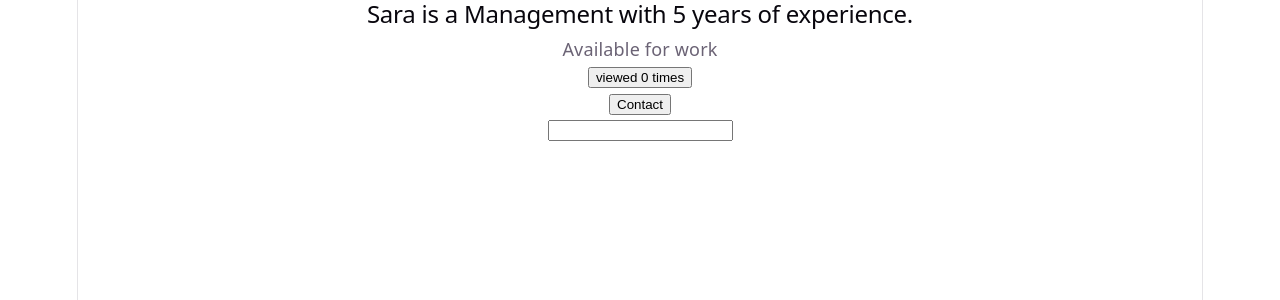
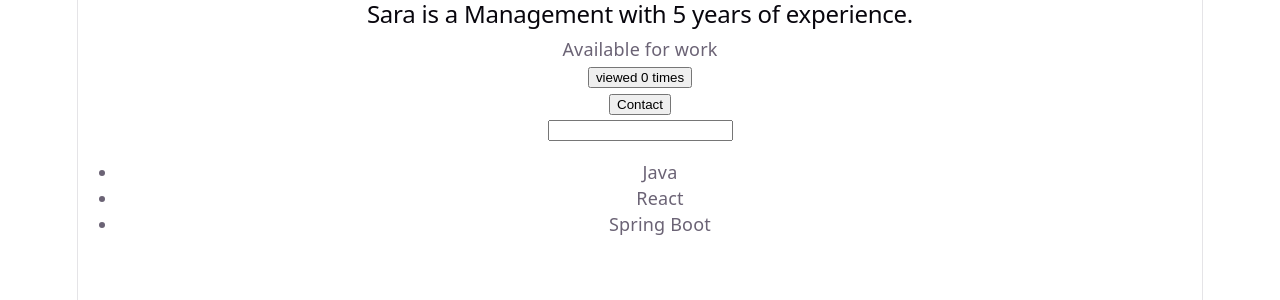
Before and after one commit to nimishamanjali-coder/react-exercises, a React (Vite) app: page / in a window 1280 px wide. Shown: the top 300 px of the page. Built offline with nearby package versions, Linux system fonts and the light colour scheme.

Commit message:
rendering list with map()

```diff
--- a/src/Profile.jsx
+++ b/src/Profile.jsx
@@ -8,6 +8,7 @@ export default function Profile({ name, profession, yearsOfExperience, isAvailab
         setClicked((previousclicked) => previousclicked + 1);
         alert(`Viewing ${name}'s profile`);
     }
+    const skills = ["Java", "React", "Spring Boot"];
 
     return (
 
@@ -20,6 +21,9 @@ export default function Profile({ name, profession, yearsOfExperience, isAvailab
             <input value={message} onChange={(event) => setMessage(event.target.value)}></input>
             {message && <p>Message : {message}</p>}
 
+            <ul>
+                {skills.map(i => <li key={i}>{i}</li>)}
+            </ul>
         </div>
     );
 }
```
